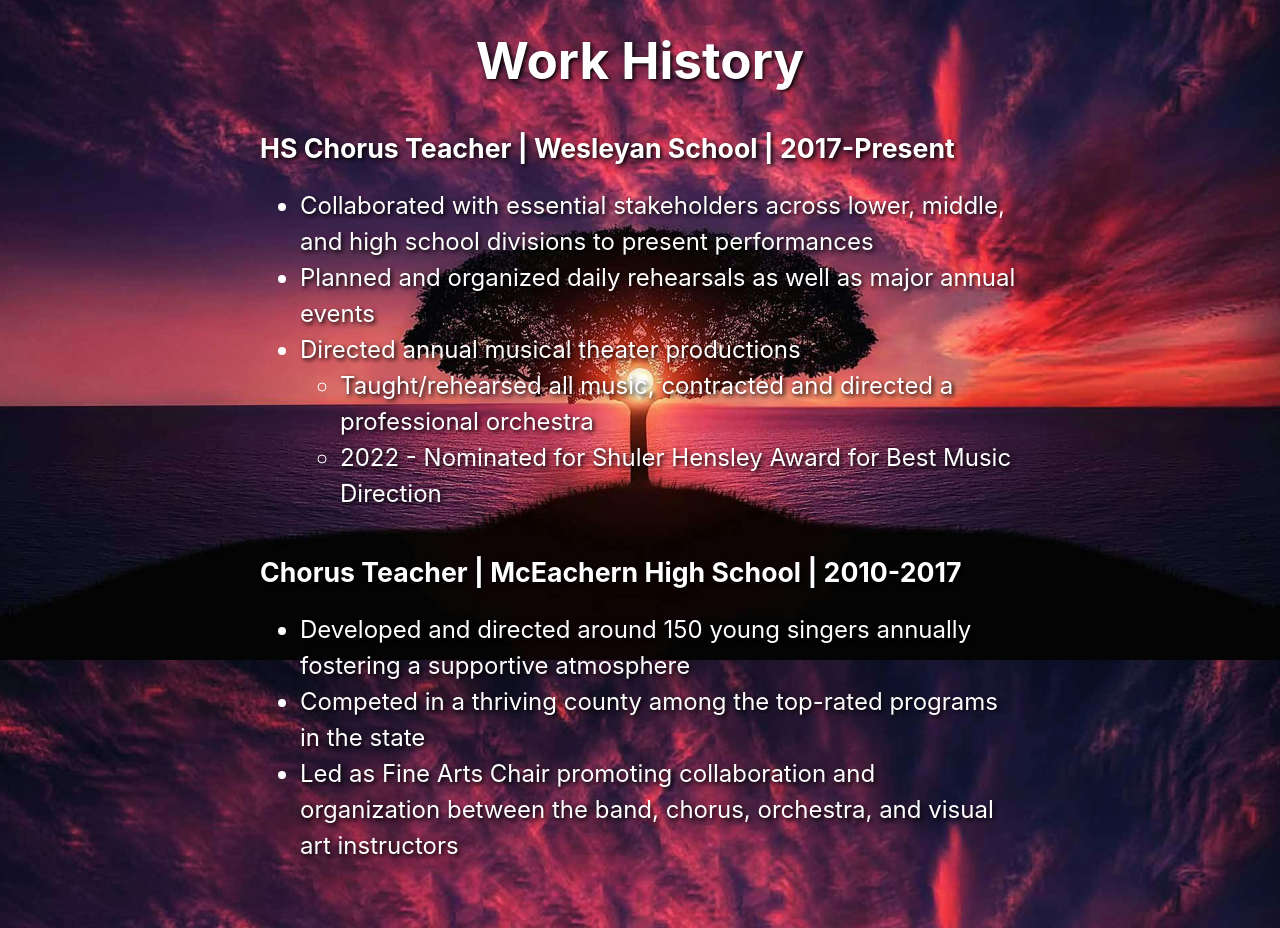
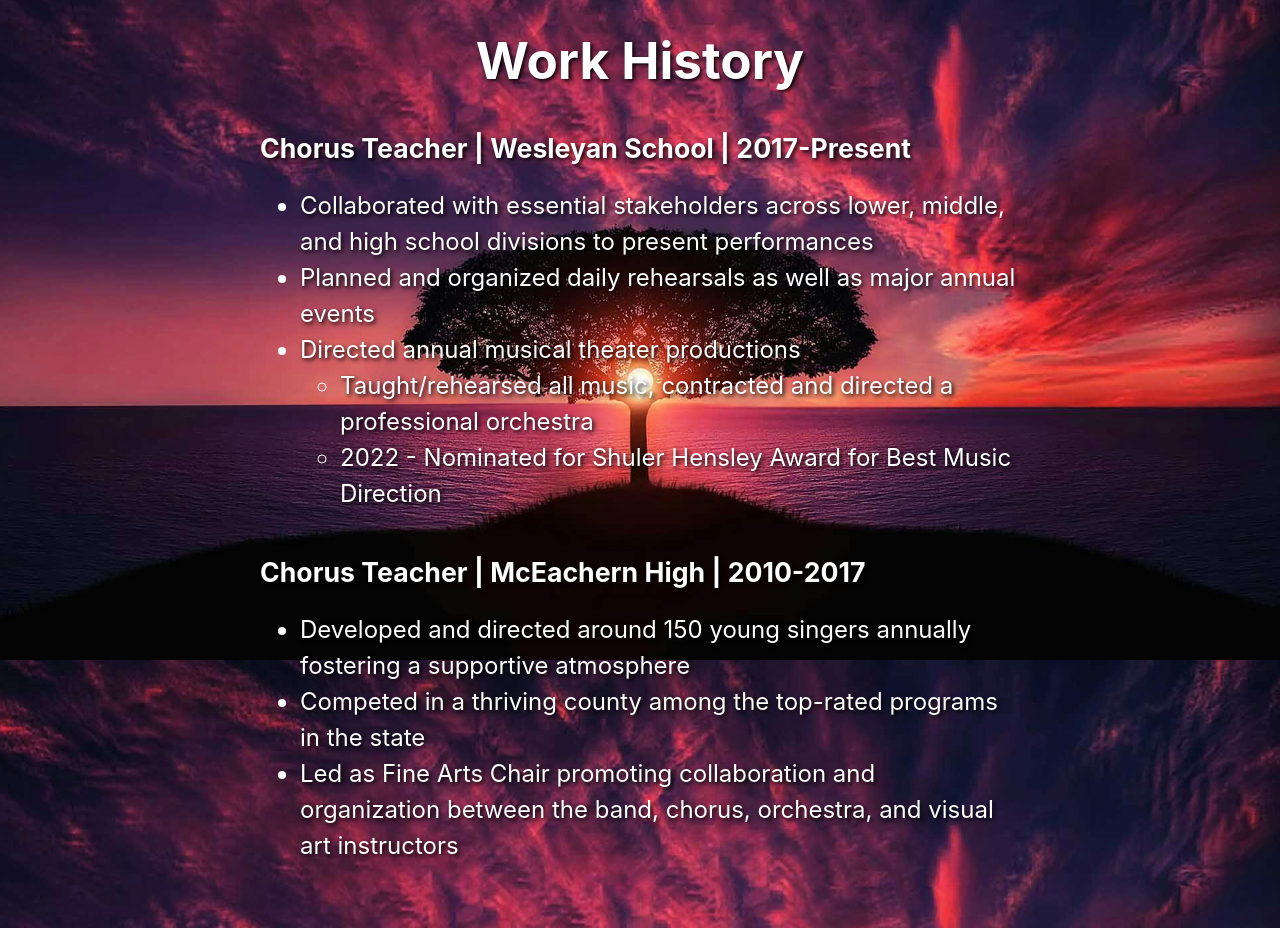
Before and after one commit to Wbradmeyer/vitePortfolio, a Vue app: page / in a window 1280 px wide. Shown: the part 940-1868 px from the top of the page. Built offline with nearby package versions, Linux system fonts and the light colour scheme.

Commit message:
change work text

```diff
--- a/src/components/WorkExperience.vue
+++ b/src/components/WorkExperience.vue
@@ -4,7 +4,7 @@
     <div class="container">
         <div class="work">
             <h1 style="text-align: center;">Work History</h1>
-            <h2>HS Chorus Teacher | Wesleyan School | 2017-Present</h2>
+            <h2>Chorus Teacher | Wesleyan School | 2017-Present</h2>
             <ul>
                 <li>Collaborated with essential stakeholders across lower, middle, and high school
                     divisions to present performances</li>
@@ -15,7 +15,7 @@
                         <li>2022 - Nominated for Shuler Hensley Award for Best Music Direction</li>
                     </ul>
             </ul>
-            <h2>Chorus Teacher | McEachern High School | 2010-2017</h2>
+            <h2>Chorus Teacher | McEachern High | 2010-2017</h2>
             <ul>
                 <li>Developed and directed around 150 young singers annually fostering a supportive atmosphere</li>
                 <li>Competed in a thriving county among the top-rated programs in the state</li>
```
